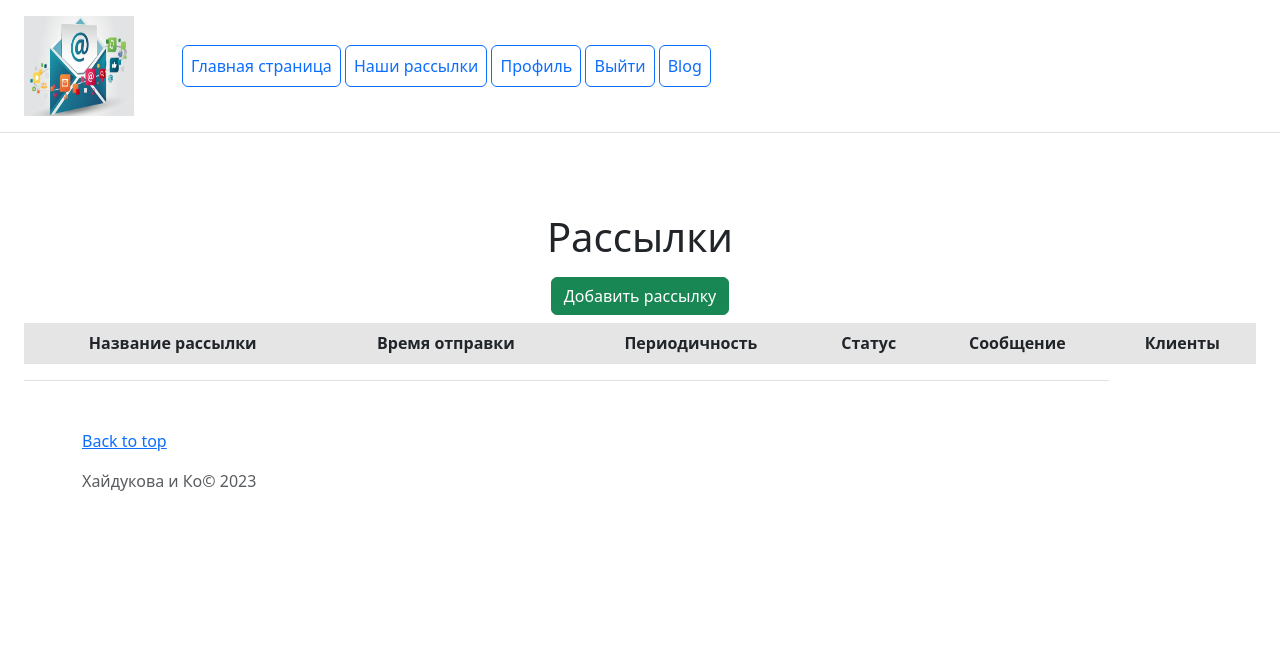
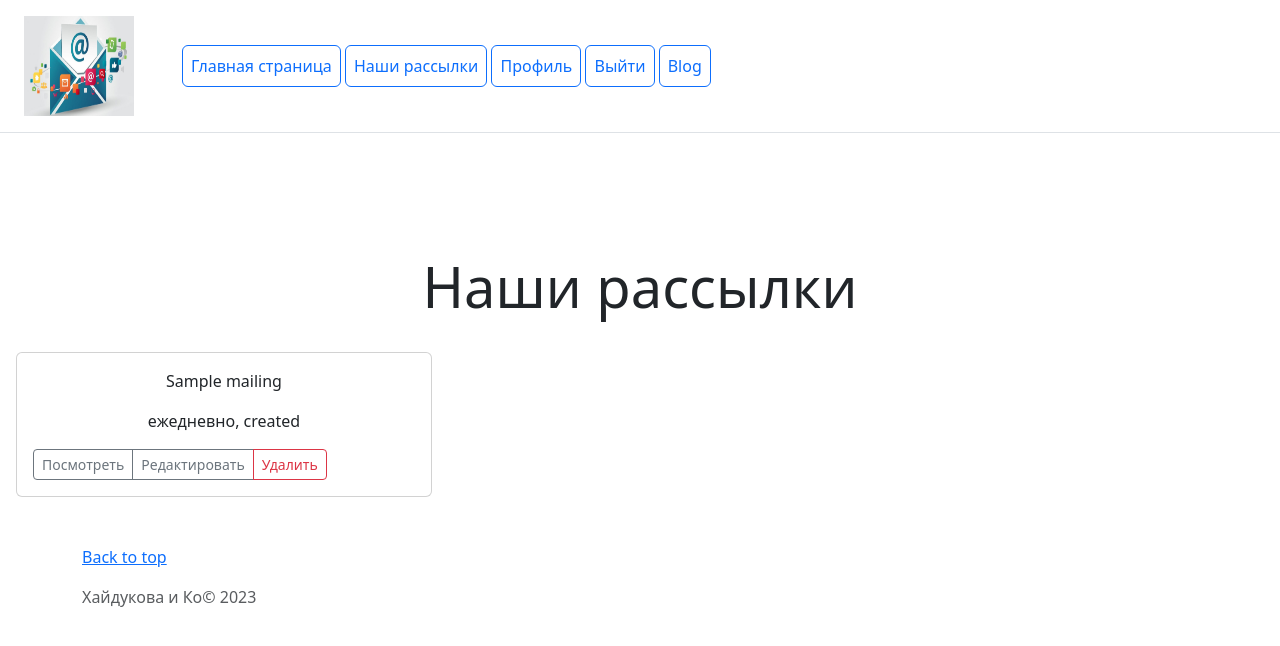
Before and after one commit to Khaidoukova/mailer, a Django app: page /mailing_list in a window 1280 px wide. Shown: the top 646 px of the page. Run offline with Django 4.2, Linux system fonts and the light colour scheme; tables that the repository leaves empty hold one stand-in row (values such as "Sample post"); lists and menus that the app fills with data are empty; some libraries are stand-ins or nearby versions.

Commit message:
added some new templates

```diff
--- a/mailsender/models.py
+++ b/mailsender/models.py
@@ -1,13 +1,15 @@
+from django.conf import settings
 from django.db import models
 from django.utils import timezone
 
+NULLABLE = {'blank': True, 'null': True}
 
-# Create your models here.
 class Client(models.Model):
 
     email = models.CharField(max_length=100, verbose_name='электронный адрес', unique=True)
     name = models.CharField(max_length=50, verbose_name='имя получателя')
     comment = models.TextField(verbose_name='комментарий', null=True, blank=True)
+    owner = models.ForeignKey(settings.AUTH_USER_MODEL, on_delete=models.SET_NULL, verbose_name='владелец клиента', **NULLABLE)
 
     def __str__(self):
         return f'Email: {self.email} ({self.name})'
@@ -18,15 +20,15 @@ class Client(models.Model):
 
 class Mailing(models.Model):
     FREQUENCY_CHOICES = [
-        ('daily', 'ежедневно'),
-        ('weekly', 'еженедельно'),
-        ('monthly', 'ежемесячно'),
+        ('ежедневно', 'daily'),
+        ('еженедельно', 'weekly'),
+        ('ежемесячно', 'monthly'),
     ]
 
     STATUS_CHOICES = [
         ('created', 'создана'),
-        ('running', 'запущена'),
-        ('completed', 'завершена'),
+        ('запущена', 'running'),
+        ('завершена', 'completed'),
     ]
     name = models.CharField(max_length=50, verbose_name='название', default='MyMailing')
     sending_time = models.DateTimeField(default=timezone.now, verbose_name='Время рассылки')
--- a/mailsender/templates/mailsender/mailing_list.html
+++ b/mailsender/templates/mailsender/mailing_list.html
@@ -1,37 +1,32 @@
 {% extends 'mailsender/base.html' %}
-{% block content%}
+{% block content %}
+<div class="pricing-header px-3 py-3 pt-md-5 pb-md-4 mx-auto text-center">
+    <h1 class="display-4">Наши рассылки</h1>
+</div>
 
-    <div class="row mt-2">
-        <div class="col m-2">
-            <h1>Рассылки</h1>
-            <div class="row mt-2">
-        <div class="col m-2">
+{% for object in object_list %}
+<div class="col-md-4">
+    <div class="card mb-4 box-shadow">
+        <div class="card-body">
+            <p class="card-text">
+                {{ object.name }}
+            </p>
+            <p class="card-text">
+            {{ object.frequency }}, {{ object.status }}
+            </p>
+            <div class="d-flex justify-content-between align-items-center">
+                <div class="btn-group">
+                    <a href="{% url 'mailsender:index' %}"
+                       class="btn btn-sm btn-outline-secondary">Посмотреть</a>
+                    <a href="{% url 'mailsender:index' %}"
+                       class="btn btn-sm btn-outline-secondary">Редактировать</a>
+                    <a href="{% url 'mailsender:index' %}"
+                       class="btn btn-sm btn-outline-danger">Удалить</a>
+                </div>
 
-            <a class="btn btn-success" href="{% url 'mailsender:create_mailing' %}">Добавить рассылку</a>
-
+            </div>
         </div>
     </div>
-            <table class="table table-reflow">
-                <thead>
-                    <tr class="table-active">
-                        <th>Название рассылки</th>
-                        <th>Время отправки</th>
-                        <th>Периодичность</th>
-                        <th>Статус</th>
-                        <th>Сообщение</th>
-                        <th>Клиенты</th>
-
-                    </tr>
-                </thead>
-                <tbody>
-                        <td>{{ object.name }}</td>
-                        <td>{{ object.sending_time }}</td>
-                        <td>{{ object.frequency }}</td>
-                        <td>{{ object.status }}</td>
-                        <td>{{ object.client }}</td>
-
-                </tbody>
-            </table>
-        </div>
-    </div>
+</div>
+{% endfor %}
 {% endblock %}
--- a/mailsender/urls.py
+++ b/mailsender/urls.py
@@ -16,6 +16,6 @@ urlpatterns = [
     path('edit_mailing/<int:pk>', MailingUpdateView.as_view(), name='mailing_update'),
     path('edit_message/<int:pk>', MessageUpdateView.as_view(), name='message_update'),
 
-    #path('create_message/', create_message, name='create_message'),
+
 
 ]
--- a/mailsender/views.py
+++ b/mailsender/views.py
@@ -82,6 +82,13 @@ class MessageDeleteView(DeleteView):
 class MailingListView(ListView):
     model = Mailing
 
+    def get_queryset(self, *args, **kwargs):
+        # user = self.request.user
+        queryset = super().get_queryset(*args, **kwargs)
+
+        return queryset
+
+
 
 class MailingUpdateView(LoginRequiredMixin, PermissionRequiredMixin, UserPassesTestMixin, UpdateView):
     model = Mailing
```
Also changed, not shown: mailsender/templates/mailsender/index.html (+13 -35 lines), mailsender/templates/mailsender/mailing_detail.html (added, +41 -0 lines), mailsender/migrations/0005_client_owner_alter_mailing_frequency_and_more.py (added).
